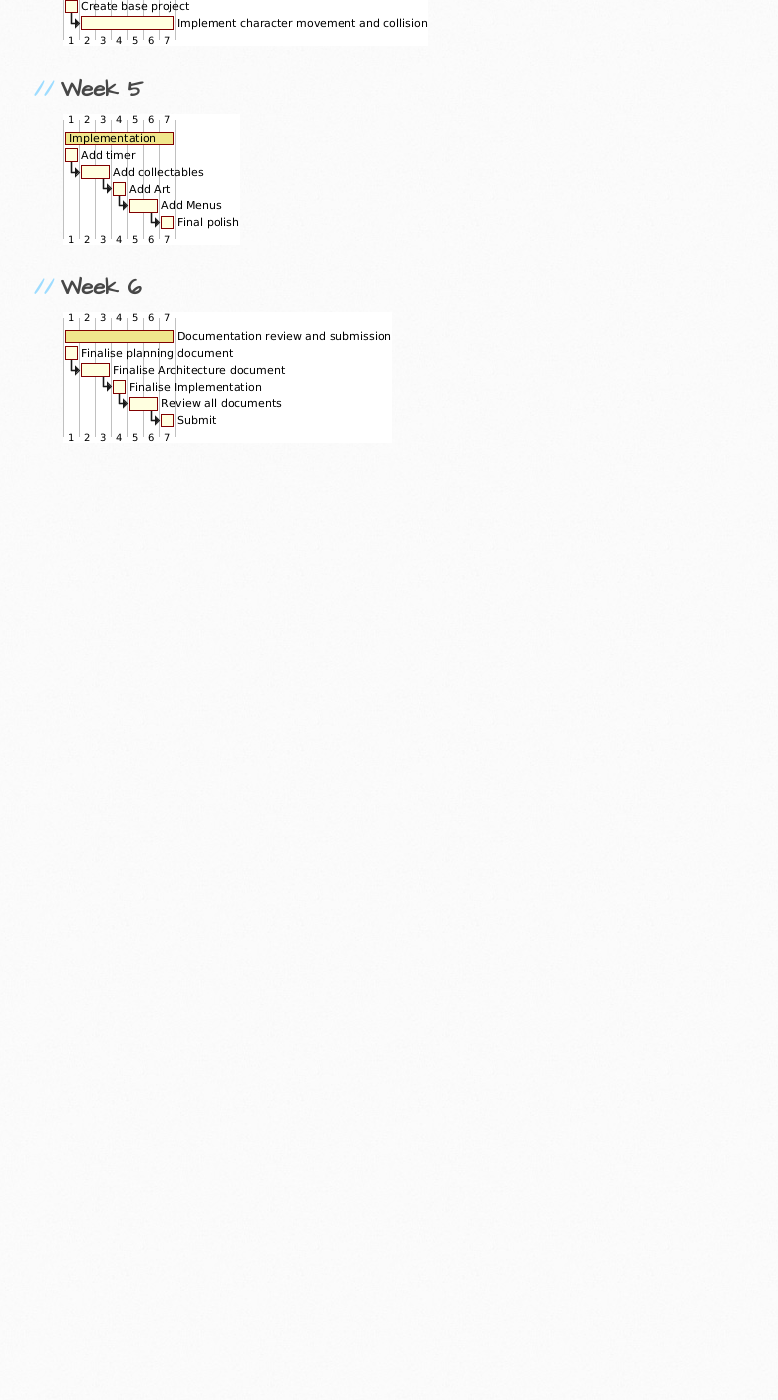
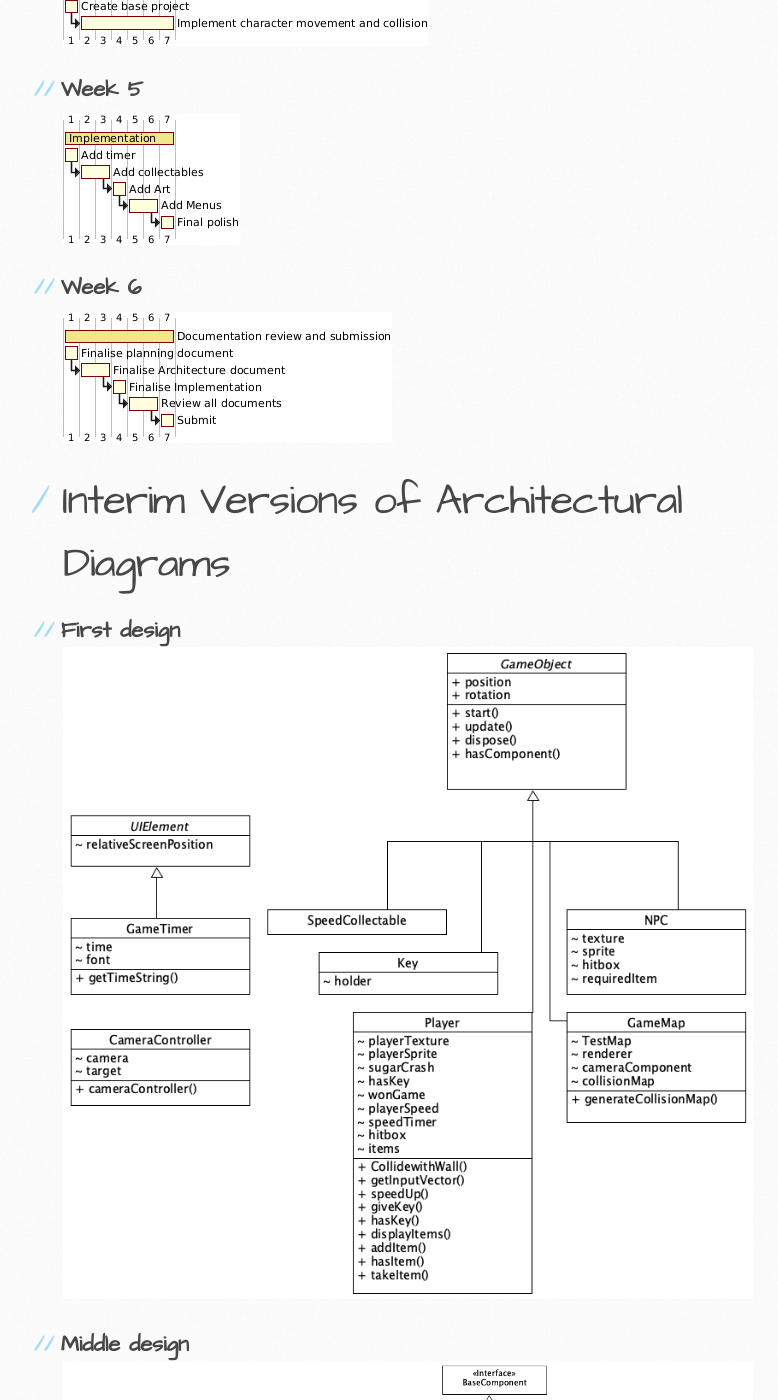
Before and after one commit to escape-from-uni/escape-from-uni.github.io, a Jekyll site: the page built from index.markdown, in a window 1280 px wide and 1400 px high, scrolled down 1502 px. Shown: the whole window, without its empty margins (107-885 px from the left). Built offline with Jekyll 4.4.1, drawn with Linux system fonts in a browser that asks for light colours; our own code applies the rules of GitHub Pages for plain Markdown files; before the commit the page ends 1994 px from its top, so only the background shows below that.

Commit message:
Add Interim Versions of Architectural Diagrams section

```diff
--- a/index.markdown
+++ b/index.markdown
@@ -25,3 +25,9 @@ layout: default
 ![Week 5](assets/images/plan/week5.png)
 ## Week 6
 ![Week 6](assets/images/plan/week6.png)
+
+# Interim Versions of Architectural Diagrams
+
+## First design ![First design](assets/images/designs/first design.png)
+## Middle design ![Middle design](assets/images/designs/middle design.png)
+## Final design ![Final design](assets/images/designs/final design.png)
```
Also changed, not shown: assets/images/designs/final design.png (added), assets/images/designs/first design.png (added), assets/images/designs/middle design.png (added).
